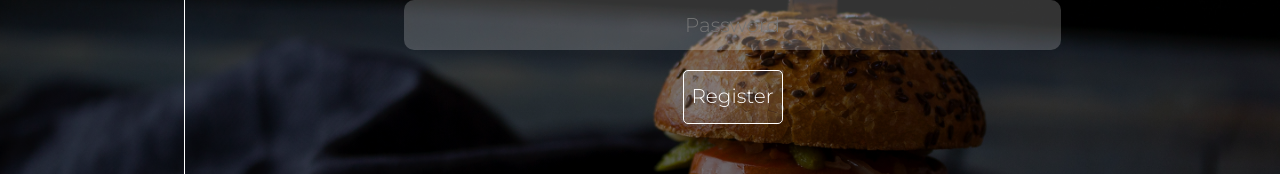
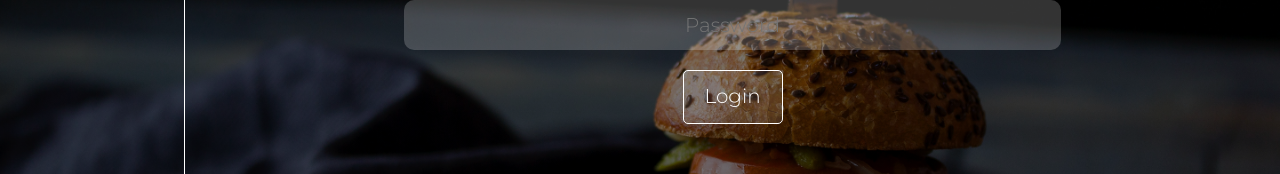
Before and after one commit to kuldip11/Bhookkad-react-app, a React (Create React App) app: page /signin in a window 1280 px wide. Shown: the part 419-593 px from the top of the page. Built offline with nearby package versions, Linux system fonts and the light colour scheme.

Commit message:
UI updated

```diff
--- a/src/components/user/Signin.js
+++ b/src/components/user/Signin.js
@@ -23,7 +23,7 @@ function Signup() {
         <div className="signin">
             <input type="text" className="input" placeholder="Email" onChange={(e)=>{setUser({...user,email:e.target.value})}}/>
             <input type="password" className="input" placeholder="Password"onChange={(e)=>{setUser({...user,password:e.target.value})}}/>
-            <button onClick={loginHandler}>Register</button>
+            <button onClick={loginHandler}>Login</button>
         </div>
     )
 }
```
